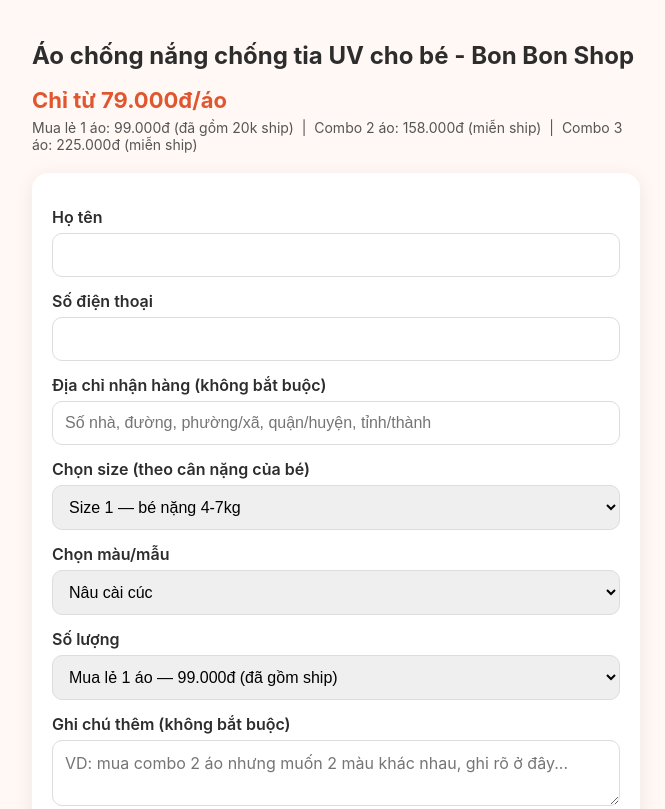
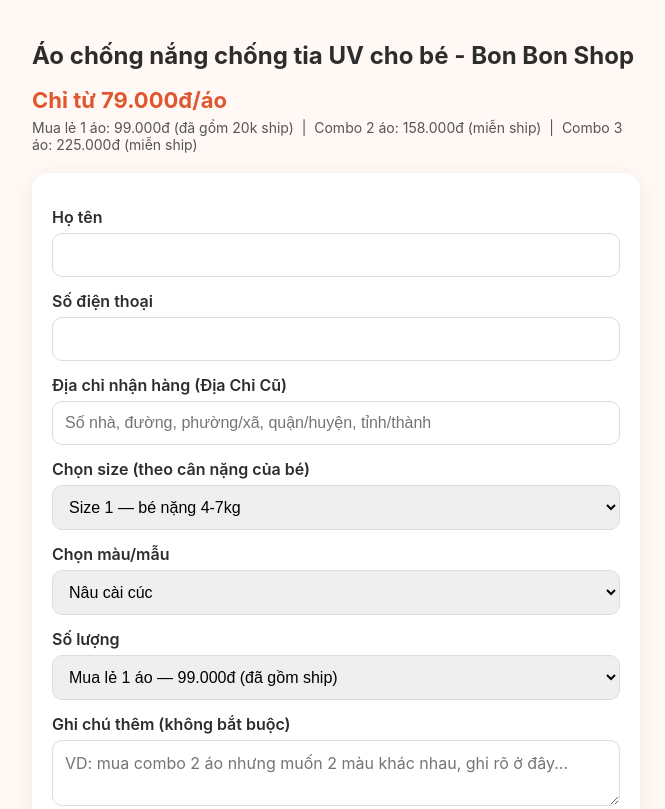
Before and after one commit to GipHub-Chinhpro/fb-conversion-landing, a website: page index.html in a window 1280 px wide. Shown: the top 809 px of the page, without its empty margins (304-969 px from the left). Drawn offline with Linux system fonts and the light colour scheme.

Commit message:
Update address label to specify old address

```diff
--- a/index.html
+++ b/index.html
@@ -87,7 +87,7 @@ fbq('track', 'PageView');
       <label for="phone">Số điện thoại</label>
       <input id="phone" name="phone" type="tel" required />
 
-      <label for="address">Địa chỉ nhận hàng (không bắt buộc)</label>
+      <label for="address">Địa chỉ nhận hàng (Địa Chỉ Cũ)</label>
       <input id="address" name="address" type="text" placeholder="Số nhà, đường, phường/xã, quận/huyện, tỉnh/thành" />
 
       <label for="size">Chọn size (theo cân nặng của bé)</label>
```
